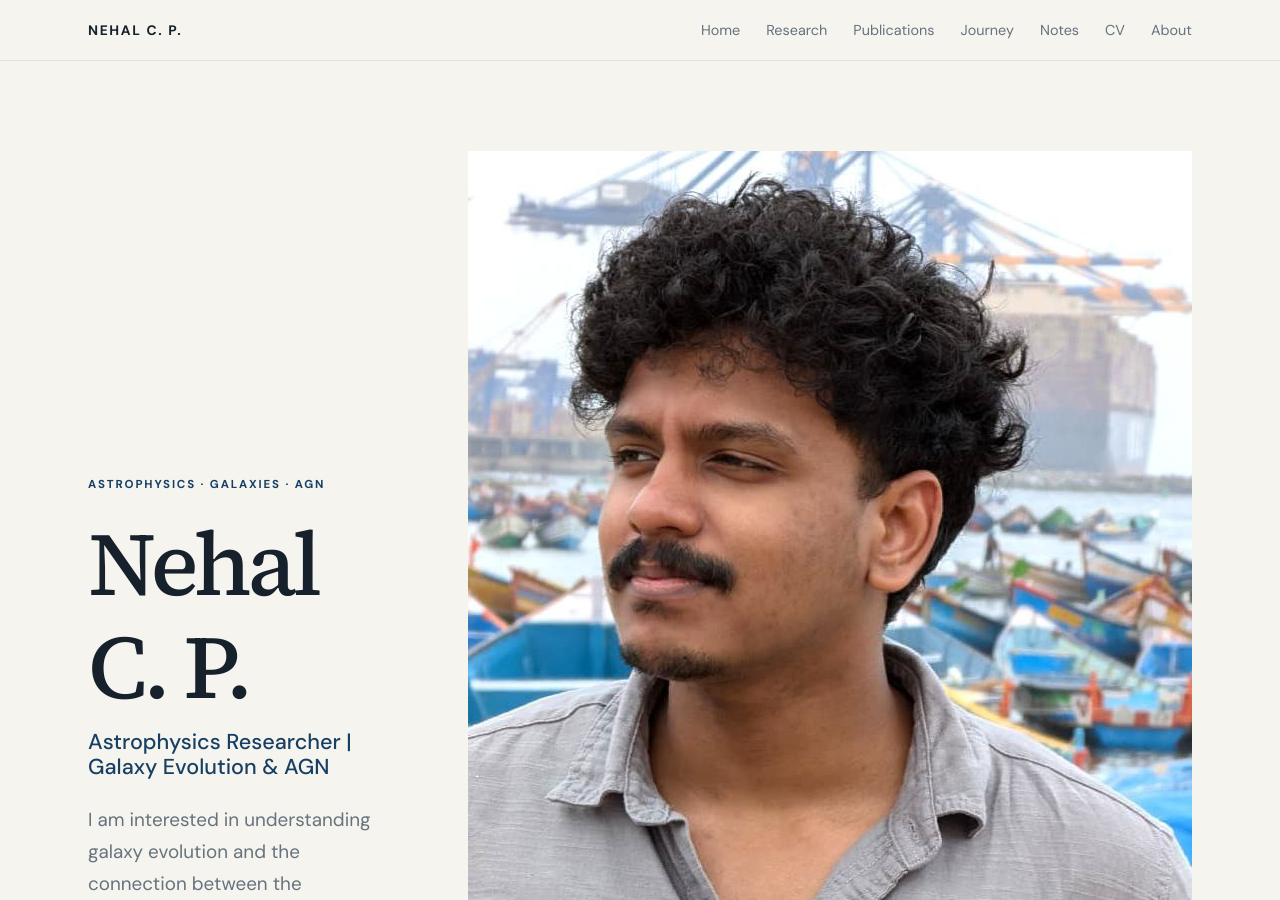
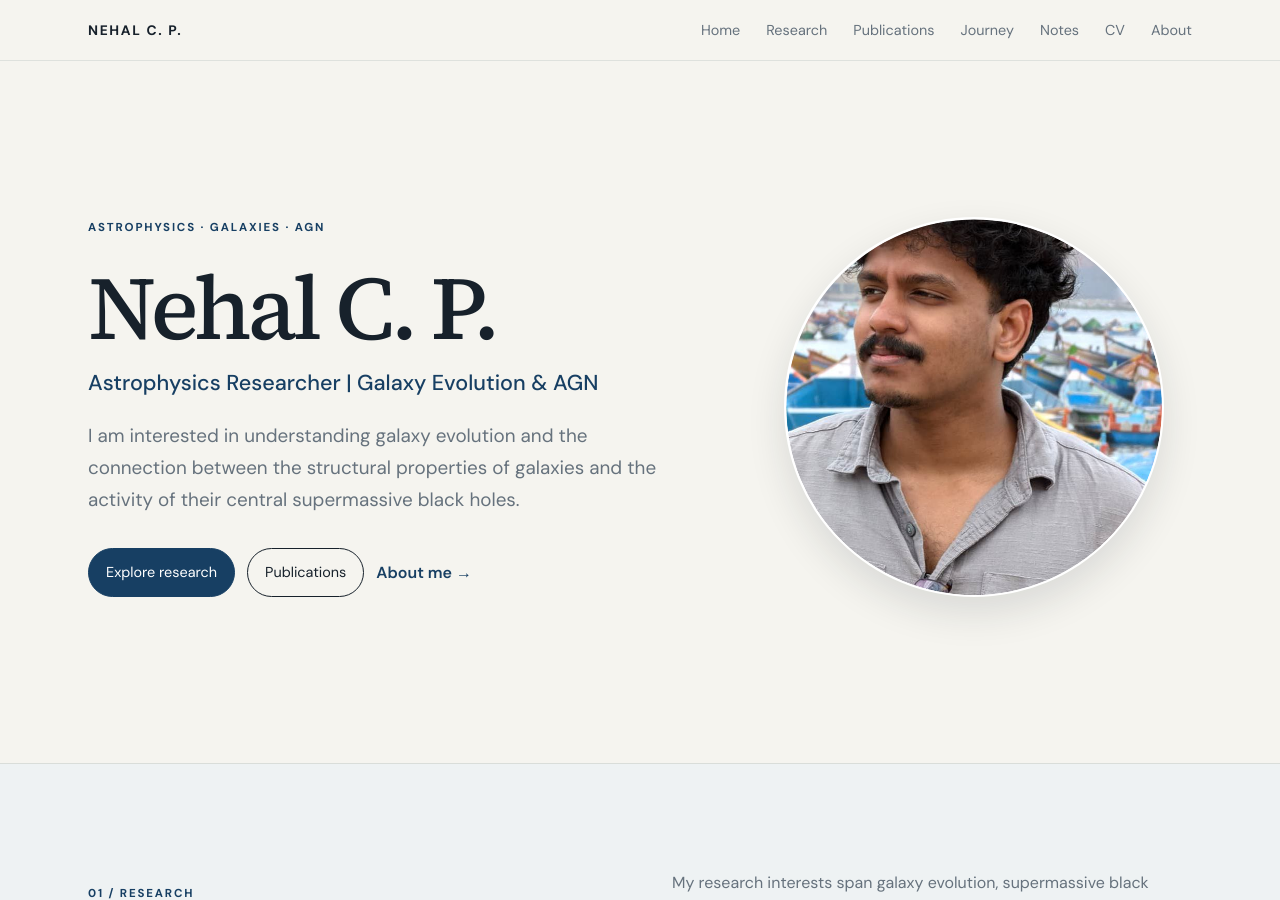
Before and after one commit to Nehalcp/nehalcp.github.io, a Jekyll site: the page built from index.md, in a window 1280 px wide and 900 px high. Built offline with Jekyll 4.4.1, drawn with Linux system fonts in a browser that asks for light colours.

Commit message:
Style homepage profile photo as circular portrait

```diff
--- a/index.md
+++ b/index.md
@@ -18,8 +18,8 @@ description: Astrophysics Researcher | Galaxy Evolution & AGN
             </div>
         </div>
 
-        <div class="hero-photo-wrap">
-            <img class="hero-profile" src="{{ '/assets/images/picture.jpg' | relative_url }}" alt="Nehal C. P.">
+        <div class="about-photo-wrap" style="width: 380px; height: 380px; transform: none; margin: 0 auto;">
+            <img class="profile-oval" src="{{ '/assets/images/picture.jpg' | relative_url }}" alt="Nehal C. P." style="object-position: 38% 30%;">
         </div>
     </div>
 </section>
```
